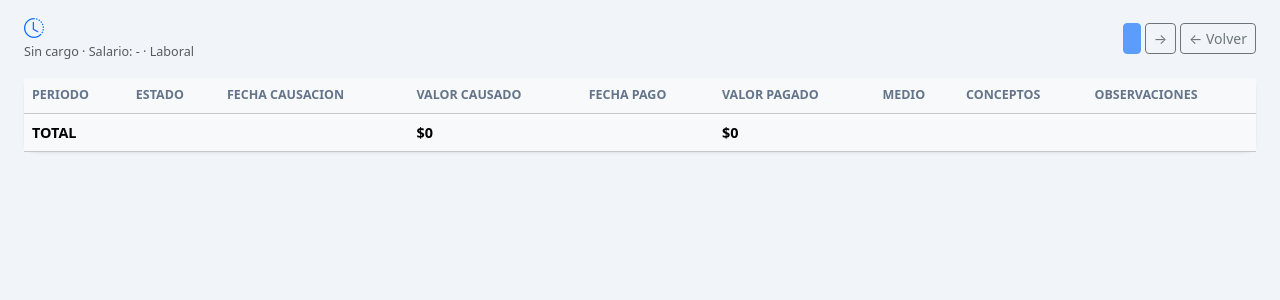
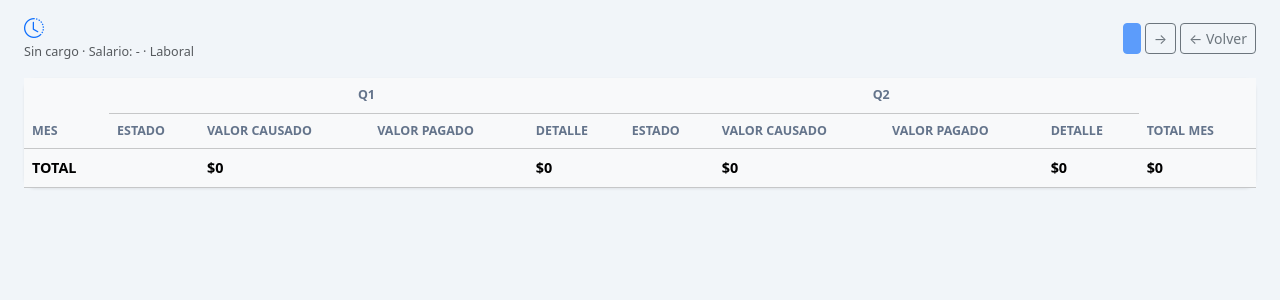
Before and after one commit to softeasyweb1966-web/financiera, a Python web app: template app/templates/nomina/detalle_v2.html in a window 1280 px wide. Shown: the part 56-356 px from the top of the page. Run offline with Jinja, Linux system fonts and the light colour scheme; the template is opened without the code that fills it, so the values that code supplies are empty.

Commit message:
corrección presentción historial nómina

```diff
--- a/app/templates/nomina/detalle_v2.html
+++ b/app/templates/nomina/detalle_v2.html
@@ -11,6 +11,7 @@
     .indicador { width: 10px; height: 10px; border-radius: 50%; display: inline-block; }
     .badge-concepto { background: #e0f2fe; color: #1e40af; font-size: 0.65rem; }
     .badge-deduccion { background: #fef2f2; color: #dc2626; font-size: 0.65rem; }
+    .quincena-cell { vertical-align: top; min-width: 220px; }
 </style>
 
 <div class="d-flex justify-content-between align-items-center mb-3 flex-wrap gap-2">
@@ -49,114 +50,159 @@
         <table class="table table-hover mb-0">
             <thead class="table-light">
                 <tr>
-                    <th>Periodo</th>
+                    <th rowspan="2">Mes</th>
+                    <th colspan="4" class="text-center">Q1</th>
+                    <th colspan="4" class="text-center">Q2</th>
+                    <th rowspan="2">Total mes</th>
+                </tr>
+                <tr>
                     <th>Estado</th>
-                    <th>Fecha causacion</th>
                     <th>Valor causado</th>
-                    <th>Fecha pago</th>
                     <th>Valor pagado</th>
-                    <th>Medio</th>
-                    <th>Conceptos</th>
-                    <th>Observaciones</th>
+                    <th>Detalle</th>
+                    <th>Estado</th>
+                    <th>Valor causado</th>
+                    <th>Valor pagado</th>
+                    <th>Detalle</th>
                 </tr>
             </thead>
             <tbody>
-                {% set ns = namespace(total_causado=0, total_pagado=0) %}
+                {% set ns = namespace(total_causado_q1=0, total_pagado_q1=0, total_causado_q2=0, total_pagado_q2=0) %}
                 {% for i in meses_habilitados %}
-                    {% for quincena in (1, 2) %}
-                        {% set key = (i, quincena) %}
-                        {% set registros = pagos.get(key, []) %}
-                        {% set aplica = aplica_quincena.get(key, True) %}
-                        {% set estado = estados_quincena.get(key) if aplica else 'no_aplica' %}
-                        {% set causacion = causaciones.get(key) %}
-                        {% set abonos_periodo = abonos.get(key, []) %}
-                        {% set total_causado = registros|sum(attribute='valor')|float %}
-                        {% set total_pagado = abonos_totales.get(key, 0)|float %}
-                        {% set ultimo_abono = abonos_periodo[-1] if abonos_periodo else None %}
-                        {% set pago_directo = registros[0] if registros and registros[0].fecha_pago else None %}
-                        {% if total_pagado <= 0 and estado == 'pagado' %}
-                            {% set total_pagado = total_causado %}
+                    {% set key_q1 = (i, 1) %}
+                    {% set key_q2 = (i, 2) %}
+                    {% set registros_q1 = pagos.get(key_q1, []) %}
+                    {% set registros_q2 = pagos.get(key_q2, []) %}
+                    {% set aplica_q1 = aplica_quincena.get(key_q1, True) %}
+                    {% set aplica_q2 = aplica_quincena.get(key_q2, True) %}
+                    {% set estado_q1 = estados_quincena.get(key_q1) if aplica_q1 else 'no_aplica' %}
+                    {% set estado_q2 = estados_quincena.get(key_q2) if aplica_q2 else 'no_aplica' %}
+                    {% set causacion_q1 = causaciones.get(key_q1) %}
+                    {% set causacion_q2 = causaciones.get(key_q2) %}
+                    {% set abonos_q1 = abonos.get(key_q1, []) %}
+                    {% set abonos_q2 = abonos.get(key_q2, []) %}
+                    {% set total_causado_q1 = registros_q1|sum(attribute='valor')|float %}
+                    {% set total_causado_q2 = registros_q2|sum(attribute='valor')|float %}
+                    {% set total_pagado_q1 = abonos_totales.get(key_q1, 0)|float %}
+                    {% set total_pagado_q2 = abonos_totales.get(key_q2, 0)|float %}
+                    {% set ultimo_abono_q1 = abonos_q1[-1] if abonos_q1 else None %}
+                    {% set ultimo_abono_q2 = abonos_q2[-1] if abonos_q2 else None %}
+                    {% set pago_directo_q1 = registros_q1[0] if registros_q1 and registros_q1[0].fecha_pago else None %}
+                    {% set pago_directo_q2 = registros_q2[0] if registros_q2 and registros_q2[0].fecha_pago else None %}
+                    {% if total_pagado_q1 <= 0 and estado_q1 == 'pagado' %}
+                        {% set total_pagado_q1 = total_causado_q1 %}
                     {% endif %}
-                        {% if total_causado > 0 %}
-                            {% set ns.total_causado = ns.total_causado + total_causado %}
+                    {% if total_pagado_q2 <= 0 and estado_q2 == 'pagado' %}
+                        {% set total_pagado_q2 = total_causado_q2 %}
                     {% endif %}
-                        {% if total_pagado > 0 %}
-                            {% set ns.total_pagado = ns.total_pagado + total_pagado %}
-                        {% endif %}
-                        {% set row_class = 'table-success' if estado == 'pagado' else 'table-warning' if estado == 'causado' else 'table-danger' if estado == 'vencido' else 'table-secondary text-muted' if estado == 'no_aplica' else '' %}
+                    {% set ns.total_causado_q1 = ns.total_causado_q1 + total_causado_q1 %}
+                    {% set ns.total_pagado_q1 = ns.total_pagado_q1 + total_pagado_q1 %}
+                    {% set ns.total_causado_q2 = ns.total_causado_q2 + total_causado_q2 %}
+                    {% set ns.total_pagado_q2 = ns.total_pagado_q2 + total_pagado_q2 %}
+                    {% set total_mes = total_causado_q1 + total_causado_q2 %}
+                    {% set row_class = 'table-secondary text-muted' if estado_q1 == 'no_aplica' and estado_q2 == 'no_aplica' else '' %}
                     <tr class="{{ row_class }}">
-                            <td class="fw-semibold">{{ meses[i - 1] }} Q{{ quincena }}</td>
-                            <td>
-                                {% if estado == 'no_aplica' %}
-                                    <span class="indicador ind-no_aplica"></span>
-                                    No aplica
-                                {% elif registros %}
-                                    <span class="indicador ind-{{ estado or 'sin_registro' }}"></span>
-                                    {{ (estado or 'sin_registro').replace('_', ' ')|title }}
+                        <td class="fw-semibold">{{ meses[i - 1] }}</td>
+                        <td class="quincena-cell">
+                            {% if estado_q1 == 'no_aplica' %}
+                                <span class="indicador ind-no_aplica"></span> No aplica
+                            {% elif registros_q1 %}
+                                <span class="indicador ind-{{ estado_q1 or 'sin_registro' }}"></span>
+                                {{ (estado_q1 or 'sin_registro').replace('_', ' ')|title }}
                             {% else %}
                                 <span class="indicador ind-sin_registro"></span>
                                 <span class="text-muted">Sin registro</span>
                             {% endif %}
                         </td>
-                            <td>{{ causacion.strftime('%d/%m/%Y') if causacion else '-' }}</td>
-                            <td>{{ "${:,.0f}".format(total_causado) if total_causado > 0 else '-' }}</td>
-                            <td>
-                                {% if ultimo_abono %}
-                                    {{ ultimo_abono.fecha_pago.strftime('%d/%m/%Y') }}
-                                {% elif pago_directo %}
-                                    {{ pago_directo.fecha_pago.strftime('%d/%m/%Y') }}
-                                {% else %}
-                                    -
+                        <td class="fw-bold quincena-cell">{{ "${:,.0f}".format(total_causado_q1) if total_causado_q1 > 0 else '-' }}</td>
+                        <td class="fw-bold quincena-cell">{{ "${:,.0f}".format(total_pagado_q1) if total_pagado_q1 > 0 else '-' }}</td>
+                        <td class="quincena-cell">
+                            <small>
+                                {% if causacion_q1 %}<div>Causado: {{ causacion_q1.strftime('%d/%m/%Y') }}</div>{% endif %}
+                                {% if ultimo_abono_q1 %}
+                                <div>Pago: {{ ultimo_abono_q1.fecha_pago.strftime('%d/%m/%Y') }}{% if ultimo_abono_q1.medio_pago %} · {{ ultimo_abono_q1.medio_pago.nombre }}{% endif %}</div>
+                                {% elif pago_directo_q1 %}
+                                <div>Pago: {{ pago_directo_q1.fecha_pago.strftime('%d/%m/%Y') }}{% if pago_directo_q1.medio_pago %} · {{ pago_directo_q1.medio_pago.nombre }}{% endif %}</div>
                                 {% endif %}
-                            </td>
-                            <td class="fw-bold">{{ "${:,.0f}".format(total_pagado) if total_pagado > 0 else '-' }}</td>
-                            <td>
-                                {% if ultimo_abono and ultimo_abono.medio_pago %}
-                                    {{ ultimo_abono.medio_pago.nombre }}
-                                {% elif pago_directo and pago_directo.medio_pago %}
-                                    {{ pago_directo.medio_pago.nombre }}
-                                {% else %}
-                                    -
-                                {% endif %}
-                            </td>
-                            <td>
-                                {% if registros %}
-                                    {% for r in registros %}
+                                {% if registros_q1 %}
+                                    <div class="mt-1">
+                                    {% for r in registros_q1 %}
                                         <span class="badge {{ 'badge-deduccion' if r.concepto_nomina and r.concepto_nomina.tipo == 'deduccion' else 'badge-concepto' }}">
                                             {{ r.concepto_nomina.nombre if r.concepto_nomina else 'N/A' }}
                                         </span>
                                     {% endfor %}
-                                {% elif not aplica %}
-                                    <span class="text-muted">No aplica</span>
+                                    </div>
+                                    {% for r in registros_q1 if r.observaciones %}
+                                    <div class="text-muted mt-1">{{ r.observaciones }}</div>
+                                    {% endfor %}
+                                {% elif not aplica_q1 %}
+                                    <div class="text-muted">No aplica</div>
                                 {% else %}
-                                    -
+                                    <div class="text-muted">-</div>
                                 {% endif %}
-                            </td>
-                            <td>
-                                <small>
-                                    {% if registros %}
-                                        {% for r in registros if r.observaciones %}
-                                        <div>{{ r.observaciones }}</div>
-                                        {% endfor %}
-                                    {% endif %}
-                                    {% if ultimo_abono and ultimo_abono.descripcion %}
-                                    <div class="text-muted">{{ ultimo_abono.descripcion }}</div>
+                                {% if ultimo_abono_q1 and ultimo_abono_q1.descripcion %}
+                                <div class="text-muted mt-1">{{ ultimo_abono_q1.descripcion }}</div>
                                 {% endif %}
                             </small>
                         </td>
+                        <td class="quincena-cell">
+                            {% if estado_q2 == 'no_aplica' %}
+                                <span class="indicador ind-no_aplica"></span> No aplica
+                            {% elif registros_q2 %}
+                                <span class="indicador ind-{{ estado_q2 or 'sin_registro' }}"></span>
+                                {{ (estado_q2 or 'sin_registro').replace('_', ' ')|title }}
+                            {% else %}
+                                <span class="indicador ind-sin_registro"></span>
+                                <span class="text-muted">Sin registro</span>
+                            {% endif %}
+                        </td>
+                        <td class="fw-bold quincena-cell">{{ "${:,.0f}".format(total_causado_q2) if total_causado_q2 > 0 else '-' }}</td>
+                        <td class="fw-bold quincena-cell">{{ "${:,.0f}".format(total_pagado_q2) if total_pagado_q2 > 0 else '-' }}</td>
+                        <td class="quincena-cell">
+                            <small>
+                                {% if causacion_q2 %}<div>Causado: {{ causacion_q2.strftime('%d/%m/%Y') }}</div>{% endif %}
+                                {% if ultimo_abono_q2 %}
+                                <div>Pago: {{ ultimo_abono_q2.fecha_pago.strftime('%d/%m/%Y') }}{% if ultimo_abono_q2.medio_pago %} · {{ ultimo_abono_q2.medio_pago.nombre }}{% endif %}</div>
+                                {% elif pago_directo_q2 %}
+                                <div>Pago: {{ pago_directo_q2.fecha_pago.strftime('%d/%m/%Y') }}{% if pago_directo_q2.medio_pago %} · {{ pago_directo_q2.medio_pago.nombre }}{% endif %}</div>
+                                {% endif %}
+                                {% if registros_q2 %}
+                                    <div class="mt-1">
+                                    {% for r in registros_q2 %}
+                                        <span class="badge {{ 'badge-deduccion' if r.concepto_nomina and r.concepto_nomina.tipo == 'deduccion' else 'badge-concepto' }}">
+                                            {{ r.concepto_nomina.nombre if r.concepto_nomina else 'N/A' }}
+                                        </span>
+                                    {% endfor %}
+                                    </div>
+                                    {% for r in registros_q2 if r.observaciones %}
+                                    <div class="text-muted mt-1">{{ r.observaciones }}</div>
+                                    {% endfor %}
+                                {% elif not aplica_q2 %}
+                                    <div class="text-muted">No aplica</div>
+                                {% else %}
+                                    <div class="text-muted">-</div>
+                                {% endif %}
+                                {% if ultimo_abono_q2 and ultimo_abono_q2.descripcion %}
+                                <div class="text-muted mt-1">{{ ultimo_abono_q2.descripcion }}</div>
+                                {% endif %}
+                            </small>
+                        </td>
+                        <td class="fw-bold">{{ "${:,.0f}".format(total_mes) if total_mes > 0 else '-' }}</td>
                     </tr>
-                    {% endfor %}
                 {% endfor %}
             </tbody>
             <tfoot class="table-light">
                 <tr class="fw-bold">
                     <td>TOTAL {{ anio }}</td>
                     <td></td>
+                    <td>${{ "{:,.0f}".format(ns.total_causado_q1) }}</td>
                     <td></td>
-                    <td>${{ "{:,.0f}".format(ns.total_causado) }}</td>
+                    <td>${{ "{:,.0f}".format(ns.total_pagado_q1) }}</td>
                     <td></td>
-                    <td>${{ "{:,.0f}".format(ns.total_pagado) }}</td>
-                    <td colspan="3"></td>
+                    <td>${{ "{:,.0f}".format(ns.total_causado_q2) }}</td>
+                    <td></td>
+                    <td>${{ "{:,.0f}".format(ns.total_pagado_q2) }}</td>
+                    <td>${{ "{:,.0f}".format(ns.total_causado_q1 + ns.total_causado_q2) }}</td>
                 </tr>
             </tfoot>
         </table>
```
Lines whose indentation alone changed are shown as unchanged.
